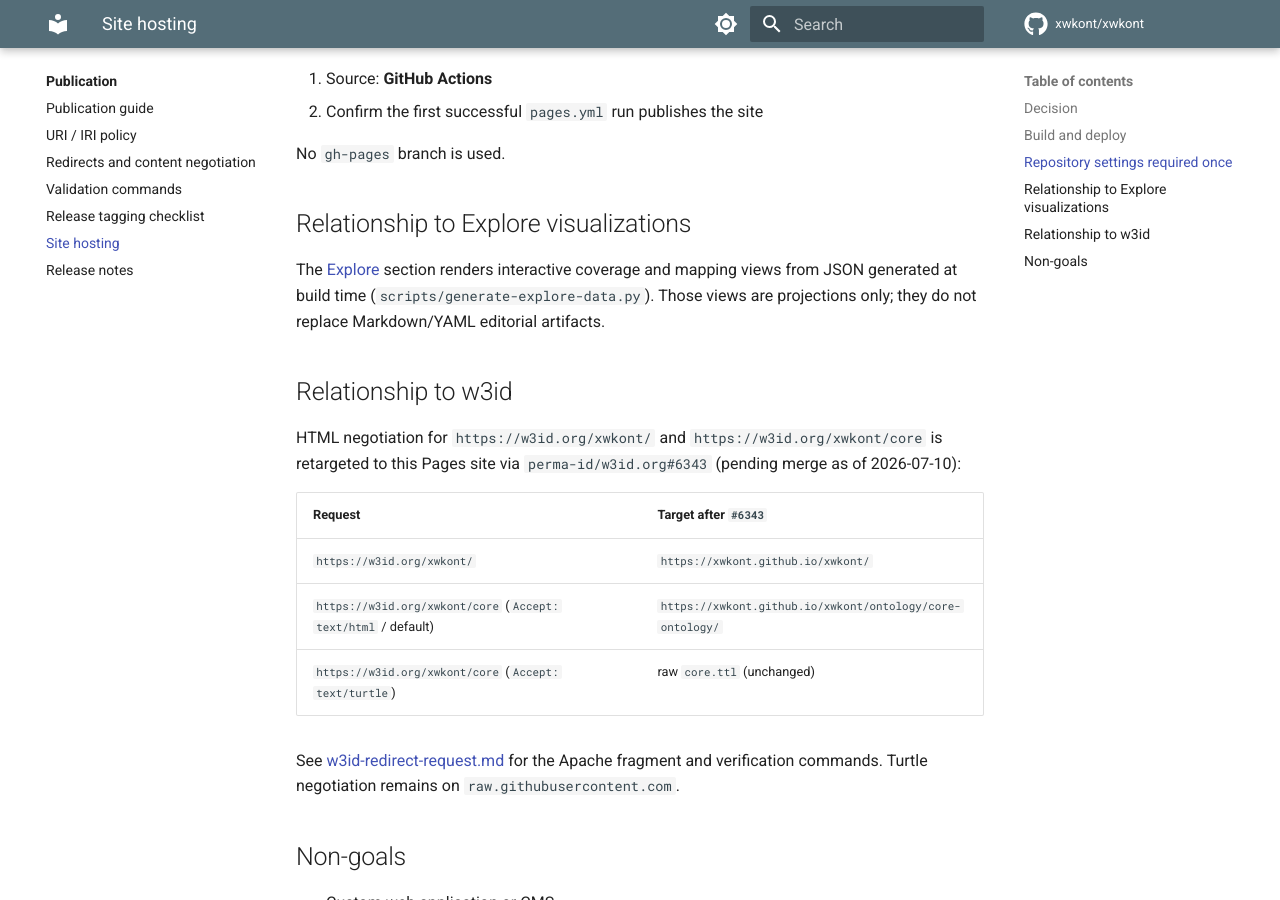
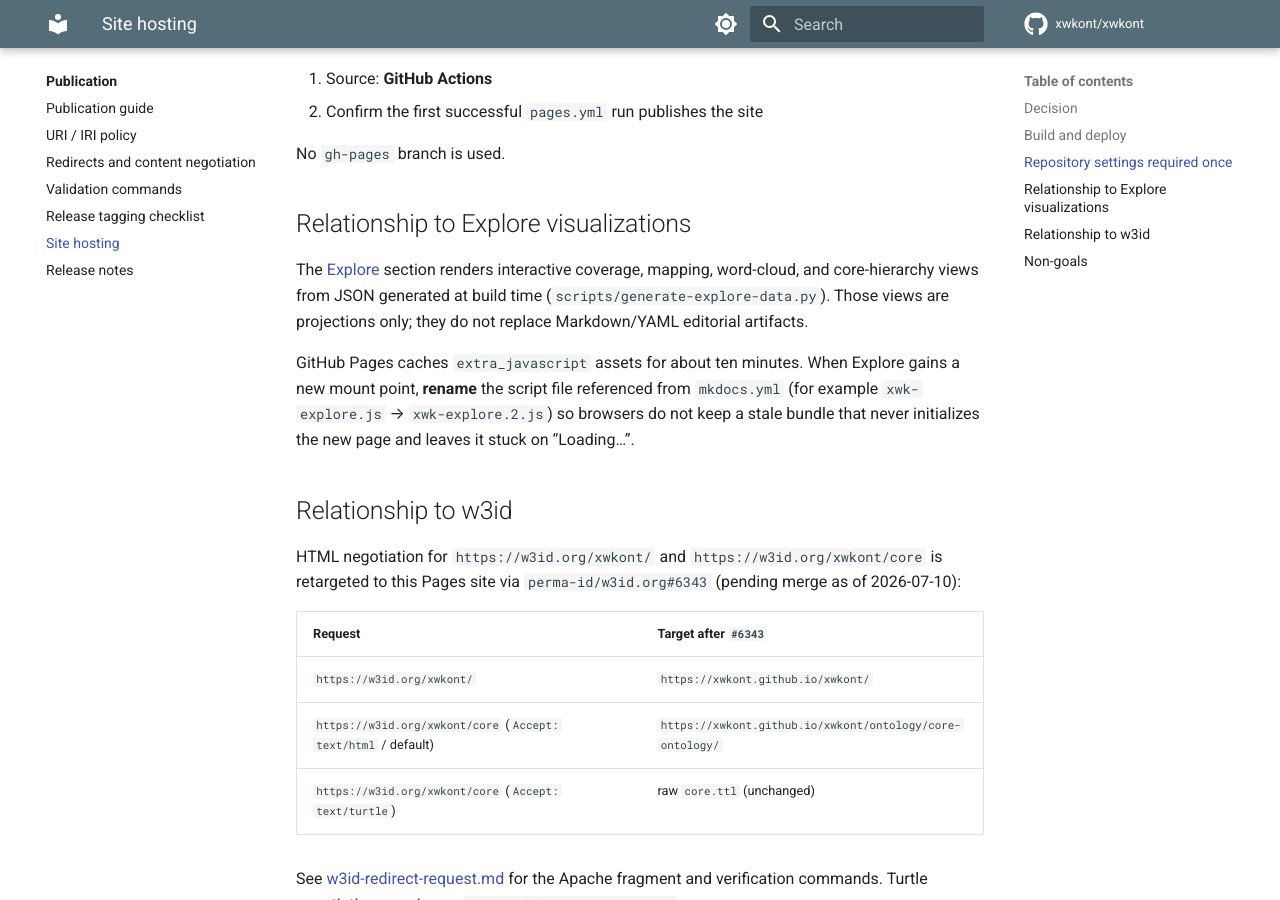
Before and after one commit to xwkont/xwkont, an MkDocs documentation site: the page built from docs/publication/site-hosting.md, in a window 1280 px wide and 900 px high, scrolled down 1074 px. Built offline with MkDocs 1.6.1 and Material for MkDocs 9.7.7, drawn with Linux system fonts in a browser that asks for light colours; comment, search, counter and statistics services are not loaded.

Commit message:
Cache-bust Explore JS so the concept word cloud can mount.
Rename xwk-explore.js to xwk-explore.2.js; stale cached bundles skip unknown mounts and leave pages stuck on Loading.

```diff
--- a/docs/publication/site-hosting.md
+++ b/docs/publication/site-hosting.md
@@ -37,7 +37,9 @@
 
 ## Relationship to Explore visualizations
 
-The [Explore](../explore/index.md) section renders interactive coverage and mapping views from JSON generated at build time (`scripts/generate-explore-data.py`). Those views are projections only; they do not replace Markdown/YAML editorial artifacts.
+The [Explore](../explore/index.md) section renders interactive coverage, mapping, word-cloud, and core-hierarchy views from JSON generated at build time (`scripts/generate-explore-data.py`). Those views are projections only; they do not replace Markdown/YAML editorial artifacts.
+
+GitHub Pages caches `extra_javascript` assets for about ten minutes. When Explore gains a new mount point, **rename** the script file referenced from `mkdocs.yml` (for example `xwk-explore.js` → `xwk-explore.2.js`) so browsers do not keep a stale bundle that never initializes the new page and leaves it stuck on “Loading…”.
 
 ## Relationship to w3id
 
--- a/mkdocs.yml
+++ b/mkdocs.yml
@@ -50,7 +50,7 @@
   - stylesheets/explore.css
 
 extra_javascript:
-  - javascripts/xwk-explore.js
+  - javascripts/xwk-explore.2.js
 
 plugins:
   - search
```
Also changed, not shown: CHANGELOG.md (+4 -0 lines), docs/javascripts/xwk-explore.2.js (renamed from docs/javascripts/xwk-explore.js).
